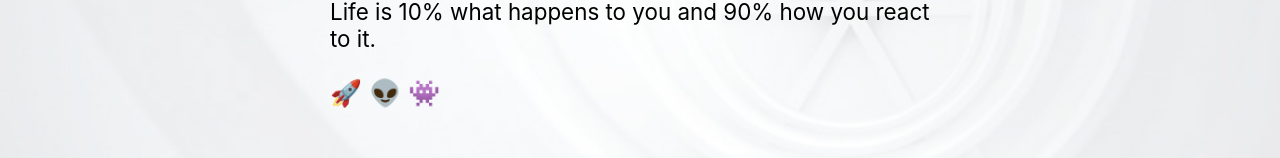
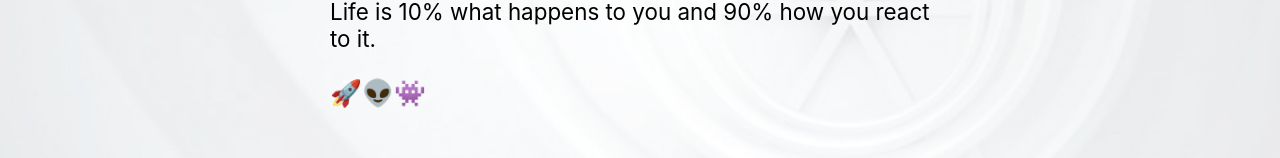
Before and after one commit to maxim-belyakov/belyakov.site, a React (Create React App) app: page / in a window 1280 px wide. Shown: the part 439-597 px from the top of the page. Built offline with nearby package versions, Linux system fonts and the light colour scheme.

Commit message:
fix warnings

```diff
--- a/src/App.js
+++ b/src/App.js
@@ -42,14 +42,19 @@ export default function App() {
 function Home() {
 
   const socials = socialIcons.message
-  const [iconSocialSize, setIconSocialSize] = useState(45)
+  const [iconSocialSize] = useState(45)
+  // const [iconSocialSize, setIconSocialSize] = useState(45)
 
   return (
     <main>
       <h1>Maxim Belyakov</h1>
       <p className="lead">Creating is my passion. Being better than yesterday really makes me happy.</p>
       <p className="quote">Life is 10% what happens to you and 90% how you react to it.</p>
-      <p className="emoji"> 🚀 👽 👾 </p>
+      <p className="emoji">
+        <span role="img" aria-label="rocket">🚀</span>
+        <span role="img" aria-label="alien">👽</span>
+        <span role="img" aria-label="alien-monster">👾</span>
+      </p>
       <section>
         <h2 className="check">
           <Link to="/portfolio">Portfolio projects</Link>
--- a/src/components/Portfolio.js
+++ b/src/components/Portfolio.js
@@ -41,7 +41,7 @@ export default function Portfolio() {
                                 index={i}
                                 key={i}
                                 >
-                                <div className="slideContent" className={"slideContent " + (i === 0 ? 'meText' : '')}>
+                                <div className={"slideContent " + (i === 0 ? 'meText' : '')}>
                                     <div className="slideContent_picturesSlider">
                                         <Image className="slideContent_picture" alt={project.imgs[0]} src={'projects/' + project.imgs[0]} />
                                     </div>
@@ -58,7 +58,7 @@ export default function Portfolio() {
                                             ))}
                                         </div>
 
-                                        <a className="slideContent_link" target="_blank" href={project.link}>{project.linkName}</a>
+                                        <a className="slideContent_link" target="_blank" href={project.link} rel="noopener noreferrer">{project.linkName}</a>
                                     </div>
                                 </div>
                             </Slide>
```
